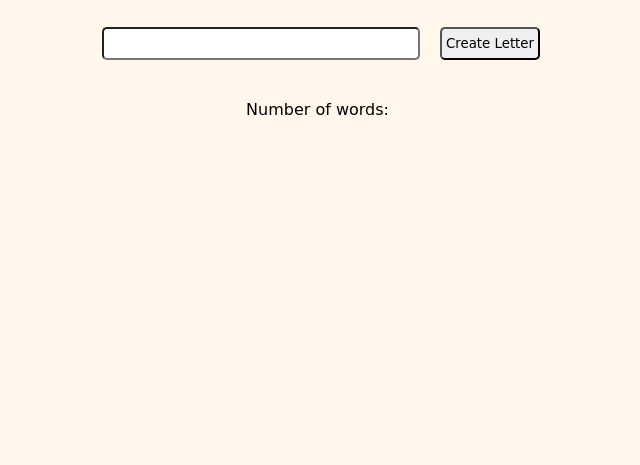
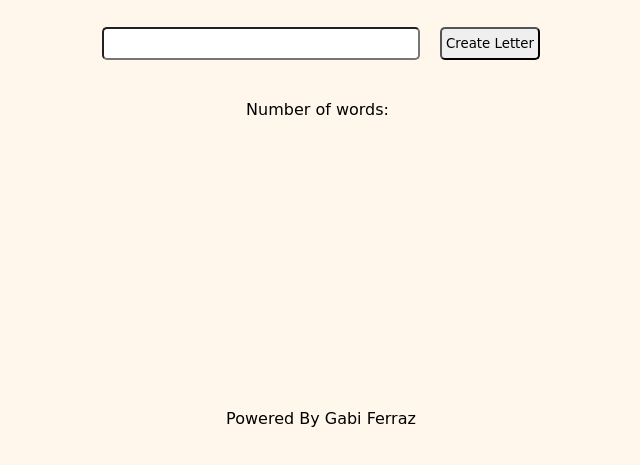
Before and after one commit to GabiFerraz/projectMisteryLetter, a website: page index.html in a window 1280 px wide. Shown: the part 249-714 px from the top of the page, without its empty margins (319-959 px from the left). Drawn offline with Linux system fonts and the light colour scheme; a web font is replaced by a local one.

Commit message:
fazendo melhorias

```diff
--- a/index.html
+++ b/index.html
@@ -29,6 +29,8 @@
 
     <p id="carta-gerada"></p>
 
+    <footer>Powered By Gabi Ferraz</footer>
+
     <script src="script.js"></script>
   </body>
 </html>
--- a/script.js
+++ b/script.js
@@ -29,3 +29,4 @@ button.addEventListener('click', () => {
   }
 });
 // split transforma uma string em um array, criei uma variável com o .split(' ') pra ele poder apagar os espaços entre as palavras e deixar tudo junto, cada palavra em um index.
+// vi o split no: https://www.w3schools.com/jsref/jsref_split.asp
--- a/style.css
+++ b/style.css
@@ -108,3 +108,8 @@ span {
 .skewright {
   transform: skewX(-10deg);
 }
+
+footer {
+  text-align: center;
+  margin-top: 250px;
+}
```
